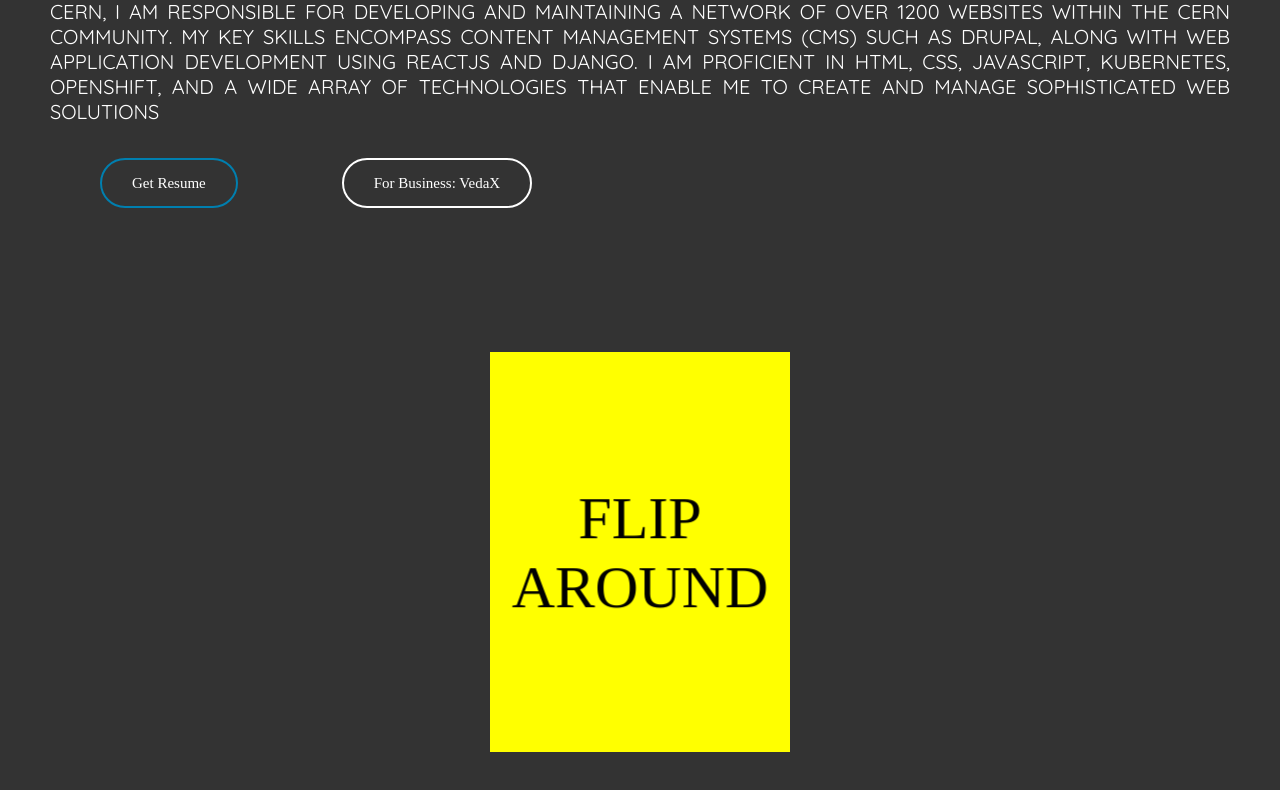
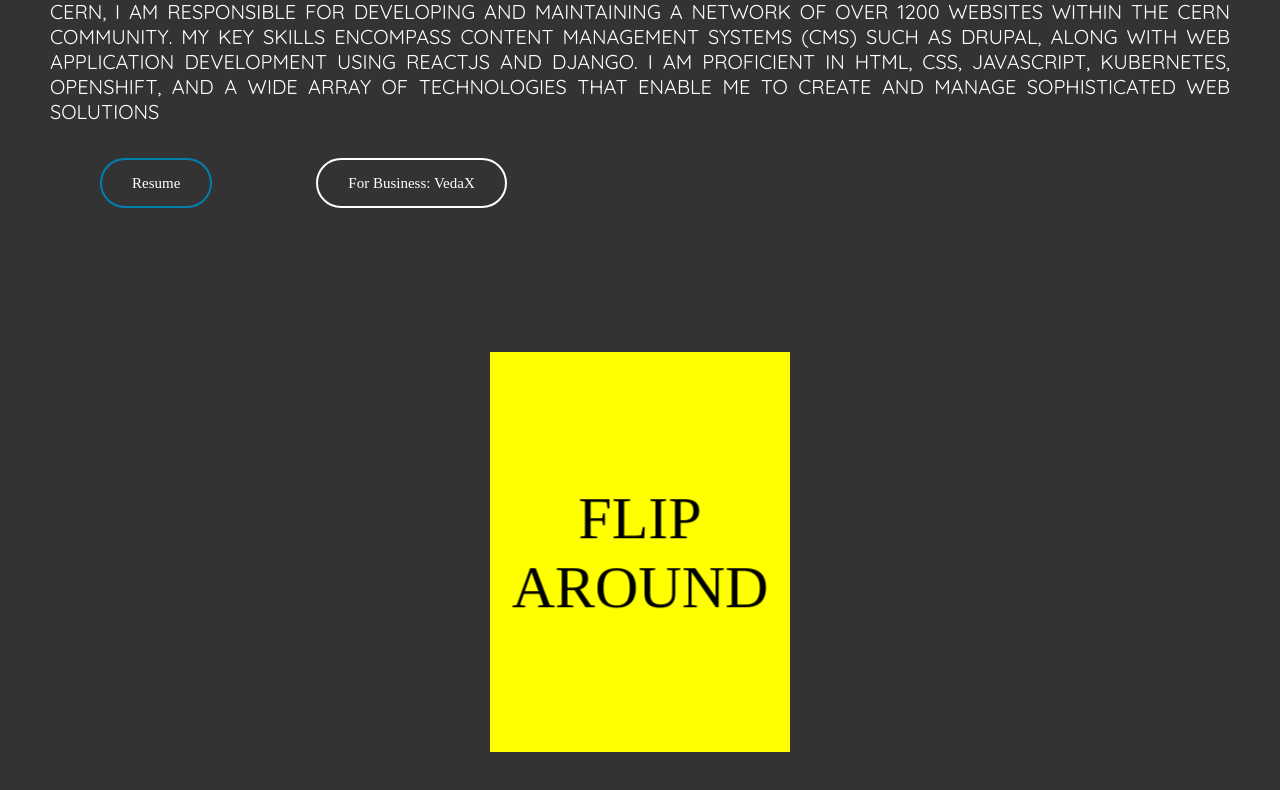
Before and after one commit to Imkatyayan/Prakhar-portfolio, a plain HTML site: page Introduction.html in a window 1280 px wide. Shown: the part 1215-2005 px from the top of the page. Drawn offline with nearby package versions, Linux system fonts and the light colour scheme; files that its build step writes are made by us from their sources; a web font is replaced by a local one.

Commit message:
fix: button text

```diff
--- a/Introduction.html
+++ b/Introduction.html
@@ -104,7 +104,7 @@ In my professional journey, I have had the privilege of working with esteemed or
             </div>
         </div>
     </div>
-    <a class="Hire" href="Resume-PrakharKatyayan.pdf" target="_blank"> Get Resume</a>
+    <a class="Hire" href="Resume-PrakharKatyayan.pdf" target="_blank">Resume</a>
     <a class="CV" href="https://imkatyayan.github.io/VedaX/" target="_blank">For Business: VedaX</a>
 </section>
 <section class="wave">
```
